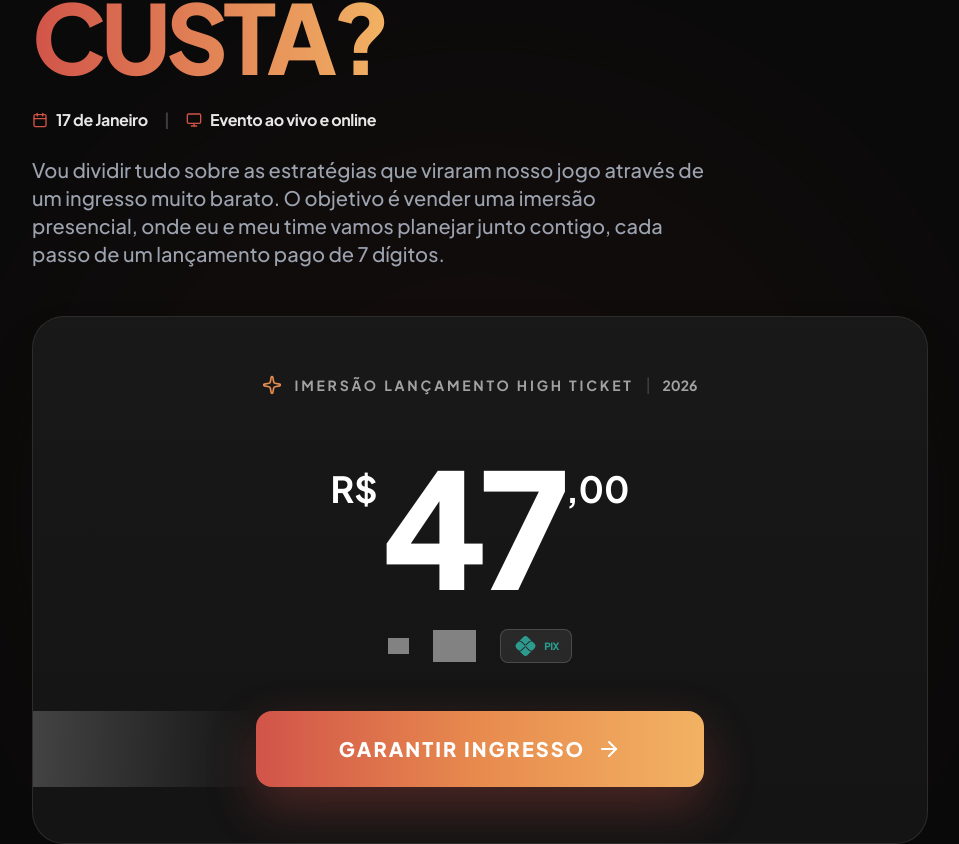
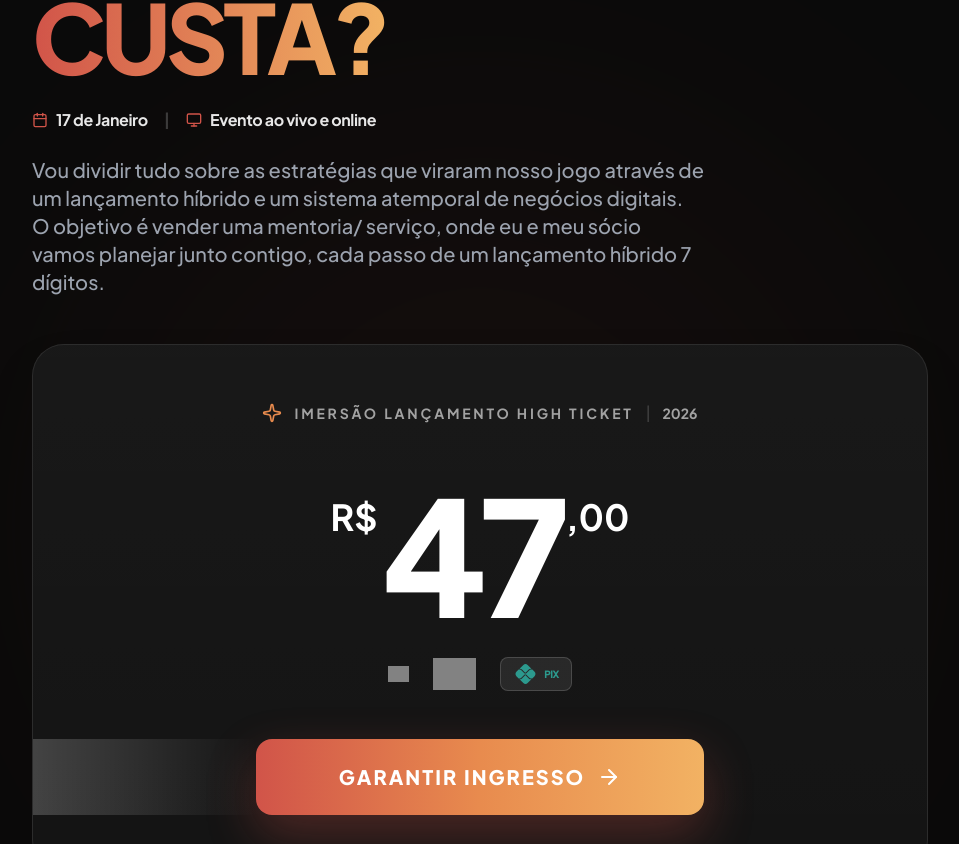
Before and after one commit to bilottefabiodev/LHT-Venda, a React (Vite) app: page / in a window 1280 px wide. Shown: the part 9798-10642 px from the top of the page, without its empty margins (160-1119 px from the left). Built offline with nearby package versions, Linux system fonts and the light colour scheme; grey boxes are pictures that could not be loaded.

Commit message:
Update PricingSection.tsx

```diff
--- a/components/PricingSection.tsx
+++ b/components/PricingSection.tsx
@@ -83,9 +83,7 @@ const PricingSection: React.FC = () => {
             <span className="tracking-tight flex items-center gap-2"><Monitor className="w-4 h-4 text-[#D15449]" /> Evento ao vivo e online</span>
           </div>
           <p className="text-gray-400 text-lg md:text-xl leading-relaxed max-w-2xl font-medium">
-            Vou dividir tudo sobre as estratégias que viraram nosso jogo através de um ingresso muito barato.
-            O objetivo é vender uma imersão presencial, onde eu e meu time vamos planejar junto contigo,
-            cada passo de um lançamento pago de 7 dígitos.
+            Vou dividir tudo sobre as estratégias que viraram nosso jogo através de um lançamento híbrido e um sistema atemporal de negócios digitais. O objetivo é vender uma mentoria/ serviço, onde eu e meu sócio vamos planejar junto contigo, cada passo de um lançamento híbrido 7 dígitos.
           </p>
         </div>
 
```
